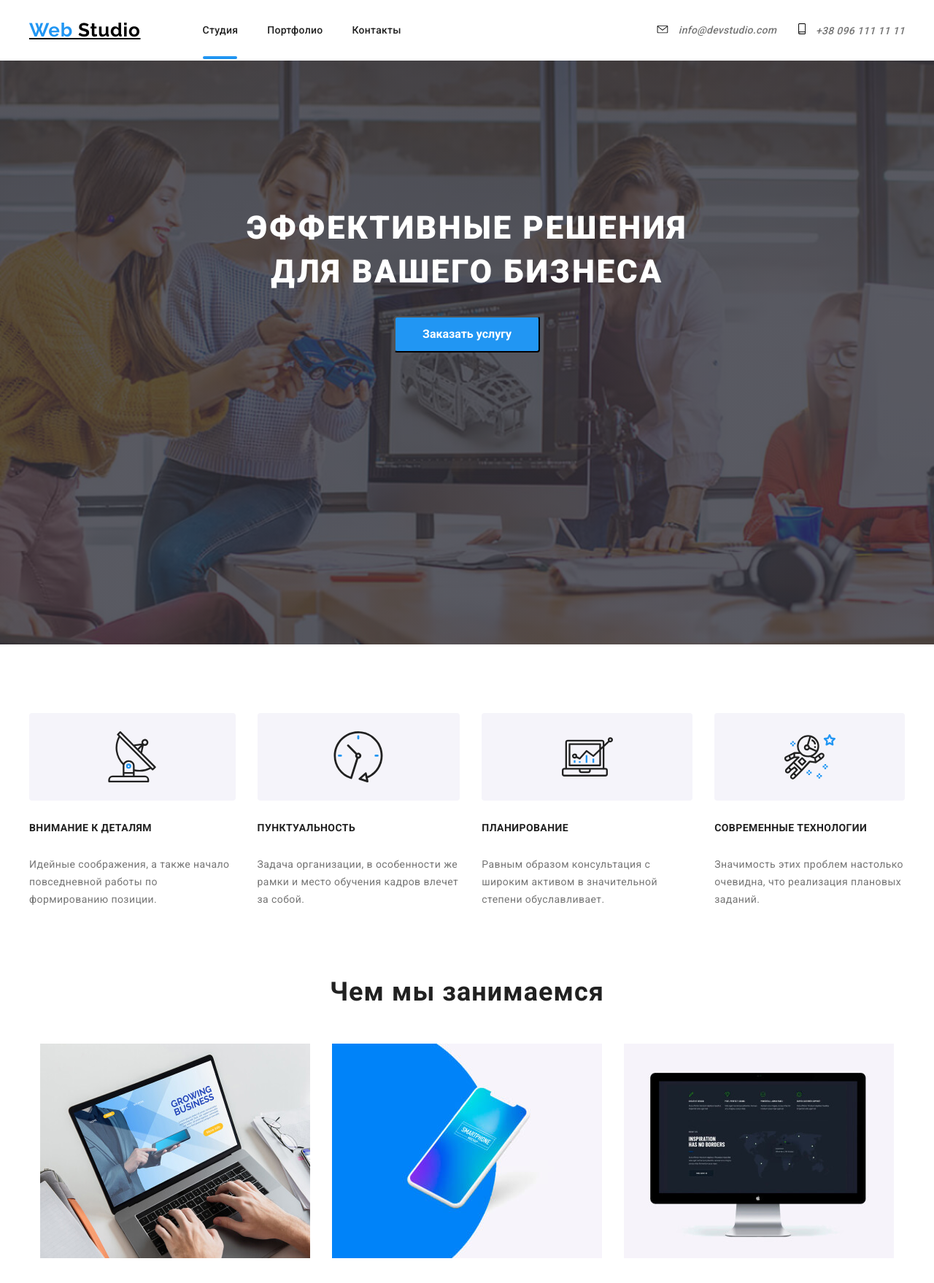
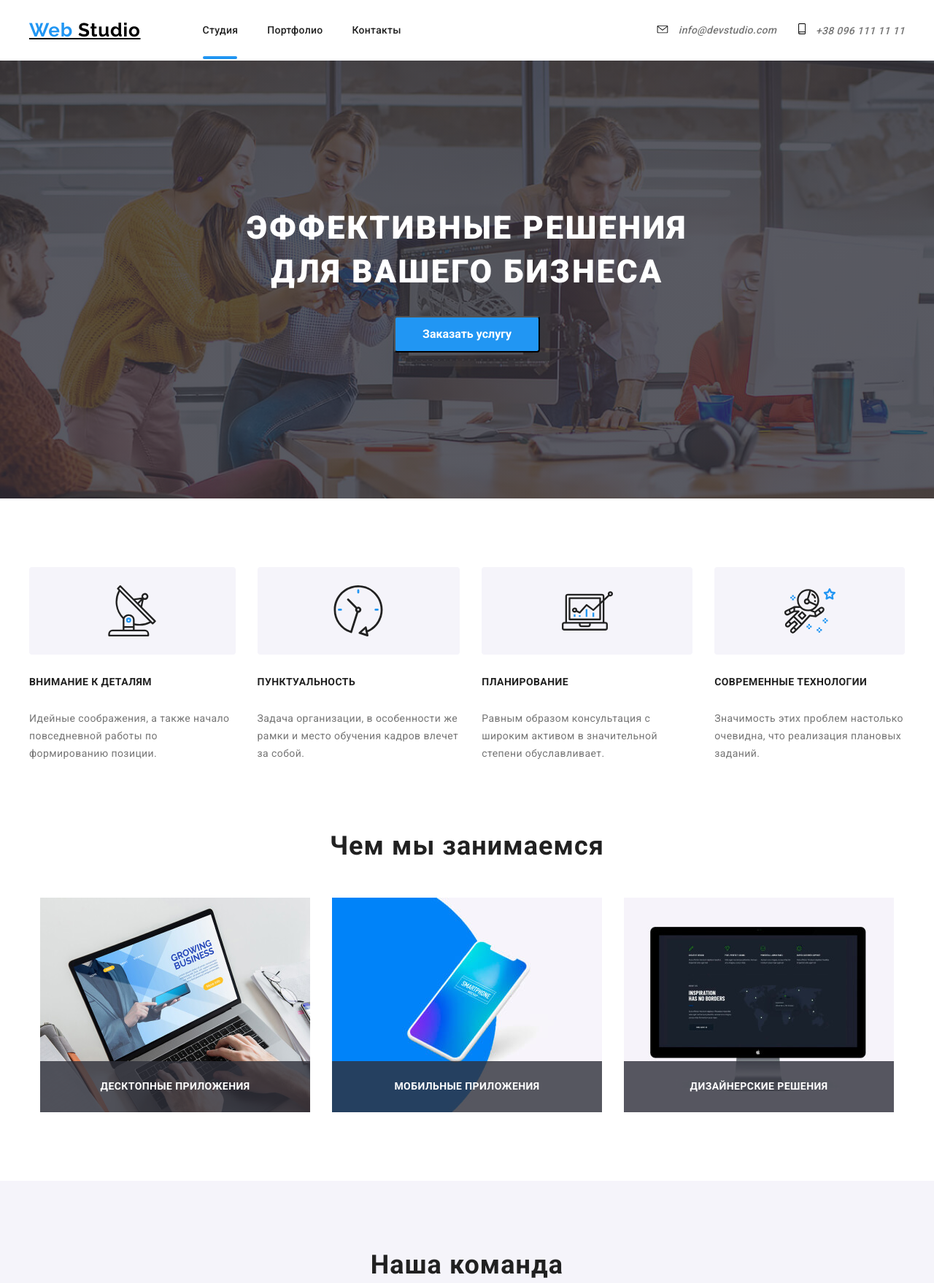
Before and after one commit to UliyaSnisar/goit-markup-hw-05, a plain HTML site: page index.html in a window 1280 px wide. Shown: the top 1758 px of the page at 73% size. Drawn offline with Linux system fonts and the light colour scheme.

Commit message:
Добавляет overlay и transition в странички Студия и Портфолио

```diff
--- a/css/styles.css
+++ b/css/styles.css
@@ -88,6 +88,8 @@ body{
     padding-top: 32px;
 
     color: var(--title-color);
+
+    transition: color 250ms cubic-bezier(0.4, 0, 0.2, 1);
 }
 
 .navigation-list-link:not(:first-child){
@@ -123,6 +125,8 @@ body{
 .header-tel-link,
 .header-main-link{
     color: var(--main-color);
+
+    transition: color 250ms cubic-bezier(0.4, 0, 0.2, 1);
 }
 
 .header-tel-link{
@@ -159,12 +163,16 @@ body{
     width: 16px;
     height: 11px;
     margin-right: 10px;
+
+    transition: fill 250ms cubic-bezier(0.4, 0, 0.2, 1);
 }
 
 .header-tel-link-svg{
     width: 10px;
     height: 15px;
     margin-right: 10px;
+
+    transition: fill 250ms cubic-bezier(0.4, 0, 0.2, 1);
 }
 
 
@@ -174,7 +182,7 @@ body{
     max-width: 1600px;
     height: 600px;
 
-    padding-top: 200px;
+    /* padding-top: 200px; */
 
     margin: auto;
 
@@ -187,6 +195,12 @@ body{
     background-repeat: no-repeat;
     background-position: center;
     background-size: cover;
+}
+
+.hero .container{
+    display: block;
+    padding-top: 200px;
+    padding-bottom: 280px;
 }
 
 .hero-title{
@@ -219,6 +233,15 @@ body{
     font-weight: 700;
     font-size: 16px;
     line-height: 1.87;
+
+    transition: all 250ms cubic-bezier(0.4, 0, 0.2, 1);
+}
+
+.modal-btn:hover,
+.modal-btn:focus{
+    background: #188CE8;
+    box-shadow: 0px 4px 4px rgba(0, 0, 0, 0.15);
+    border-radius: 4px;
 }
 
 /* О нас */
@@ -316,6 +339,10 @@ body{
     margin-right: 30px;
 }
 
+.services-list-item{
+    position: relative;
+}
+
 .caption{
     margin: 0;
 
@@ -329,7 +356,20 @@ body{
 }
 
 .services-list .caption{
+    display: block;
     text-align: center;
+    padding: 27px 82px;
+}
+
+.caption-overlay{
+    position: absolute;
+
+    width: 100%;
+    height: 70px;
+    left: 0;
+    bottom: 0;
+
+    background: rgba(47, 48, 58, 0.8);
 }
 
 /* наша команда */
@@ -398,10 +438,14 @@ body{
     display: flex;
     justify-content: center;
     align-items: center;
+
     width: 44px;
     height: 44px;
+
     border-radius: 50%;
     background-color: var(--white-color);
+
+    transition: background-color 250ms cubic-bezier(0.4, 0, 0.2, 1);
 }
 
 .social-link-item:not(:last-child){
@@ -412,6 +456,8 @@ body{
     width: 20px;
     height: 20px;
     fill: #AFB1B8;
+
+    transition: fill 250ms cubic-bezier(0.4, 0, 0.2, 1);
 }
 
 .social-list-item-link:hover,
@@ -419,7 +465,8 @@ body{
     background-color: var(--acent-color);
 }
 
-.social-list-item-link:hover .social-list-item-link-svg{
+.social-list-item-link:hover .social-list-item-link-svg,
+.social-list-item-link:focus .social-list-item-link-svg{
     fill: var(--white-color);
 }
 /* постоянные клиенты */
@@ -449,6 +496,8 @@ body{
     border: 1px solid #AFB1B8;
     box-sizing: border-box;
     border-radius: 4px;
+
+    transition: color 250ms cubic-bezier(0.4, 0, 0.2, 1);
 }
 
 .customer:hover,
@@ -457,7 +506,9 @@ body{
 }
 
 .customer-svg{
-    fill: #AFB1B8;;
+    fill: #AFB1B8;
+
+    transition: fill 250ms cubic-bezier(0.4, 0, 0.2, 1);
 }
 
 .logo-1{
@@ -566,15 +617,18 @@ body{
     display: flex;
     justify-content: center;
     align-items: center;
+
     width: 44px;
     height: 44px;
     border-radius: 50%;
-    background-color: rgba(255, 255, 255, 0.1);;
+
+    background-color: rgba(255, 255, 255, 0.1);
+
+    transition: background-color 250ms cubic-bezier(0.4, 0, 0.2, 1);
 }
 
 .footer-social-link:hover,
-.footer-social-link:focus,
-.footer-social-list-item-linkedin:focus{
+.footer-social-link:focus{
     background-color: var(--acent-color);
 }
 
@@ -633,6 +687,8 @@ body{
     letter-spacing: 0.03em;
 
     color: var(--title-color);
+
+    transition: all 250ms cubic-bezier(0.4, 0, 0.2, 1);
 }
 
 .filter-button:hover,
--- a/index.html
+++ b/index.html
@@ -113,18 +113,24 @@
                 <h2 class="subtitle">Чем мы занимаемся</h2>
             <ul class="services-list list">
                 <li class="services-list-item list">
-                    <img src="./images/what-are-we-doing/img1.jpg" alt="Человек печатает на ноутбуке" width="370" height="294">
+                    <img class="img" src="./images/what-are-we-doing/img1.jpg" alt="Человек печатает на ноутбуке" width="370" height="294">
+                    <div class="caption-overlay">
                         <p class="caption">Десктопные приложения</p>
+                    </div>
                 </li>
 
                 <li class="services-list-item list">
-                    <img src="./images/what-are-we-doing/img2.jpg" alt="Мобильный телефон" width="370" height="294">
+                    <img class="img" src="./images/what-are-we-doing/img2.jpg" alt="Мобильный телефон" width="370" height="294">
+                    <div class="caption-overlay">
                         <p class="caption">Мобильные приложения</p>
+                    </div>
                 </li>
 
                 <li class="services-list-item list">
-                    <img src="./images/what-are-we-doing/img3.jpg" alt="Монитор компьютера" width="370" height="294">
+                    <img class="img" src="./images/what-are-we-doing/img3.jpg" alt="Монитор компьютера" width="370" height="294">
+                    <div class="caption-overlay">
                         <p class="caption">Дизайнерские решения</p>
+                    </div>
                 </li>
             </ul>
             </div>
```
